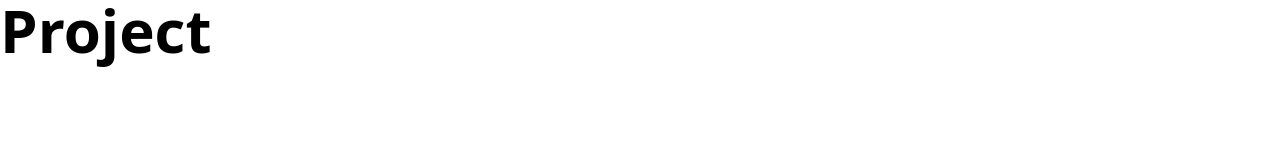
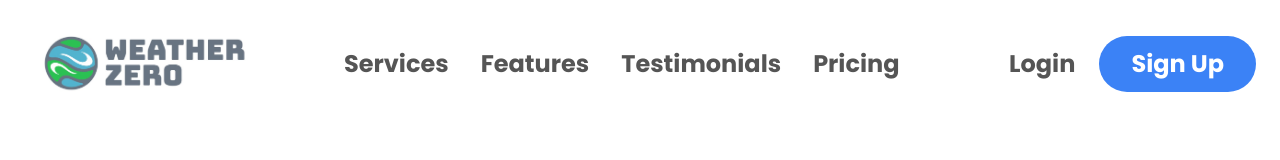
Before and after one commit to charithksoori/weather-app, a website: page index.html in a window 1280 px wide. Drawn offline with Linux system fonts and the light colour scheme.

Commit message:
create navigation menu

```diff
--- a/index.html
+++ b/index.html
@@ -5,12 +5,32 @@
   <meta charset="UTF-8">
   <meta http-equiv="X-UA-Compatible" content="IE=edge">
   <meta name="viewport" content="width=device-width, initial-scale=1.0">
+  <link rel="preconnect" href="https://fonts.googleapis.com">
+  <link rel="preconnect" href="https://fonts.gstatic.com" crossorigin>
+  <link href="https://fonts.googleapis.com/css2?family=Poppins:wght@400;500;700&display=swap" rel="stylesheet">
+
   <link rel="stylesheet" href="css/style.css">
   <title>Weather App</title>
 </head>
 
 <body>
-  <h1 class="text-6xl font-bold">Project</h1>
+  <nav class="">
+    <div class="flex items-center justify-between mx-auto p-6">
+      <div class="right-menu flex items-center space-x-20">
+        <img src="images/weatherzero_logo.jpg" alt="logo" class="w-60">
+        <div class="hidden font-bold space-x-8 lg:flex text-2xl">
+          <a href="#" class="text-[#555] hover:text-black">Services</a>
+          <a href="#" class="text-[#555] hover:text-black">Features</a>
+          <a href="#" class="text-[#555] hover:text-black">Testimonials</a>
+          <a href="#" class="text-[#555] hover:text-black">Pricing</a>
+        </div>
+      </div>
+      <div class="left-menu hidden items-center font-bold space-x-6 lg:flex text-2xl ">
+        <a href="#" class="text-[#555] hover:text-black">Login</a>
+        <a href="#" class="bg-blue-500 rounded-full px-8 py-3 text-white hover:opacity-70">Sign Up</a>
+      </div>
+    </div>
+  </nav>
 </body>
 
 </html>
--- a/tailwind.config.js
+++ b/tailwind.config.js
@@ -2,7 +2,11 @@
 module.exports = {
   content: ["./*.html"],
   theme: {
-    extend: {},
+    extend: {
+      fontFamily: {
+        sans: ["Poppins", "sans-serif"],
+      },
+    },
   },
   plugins: [],
 };
```
Also changed, not shown: css/style.css, images/weatherzero_logo.jpg (added).
